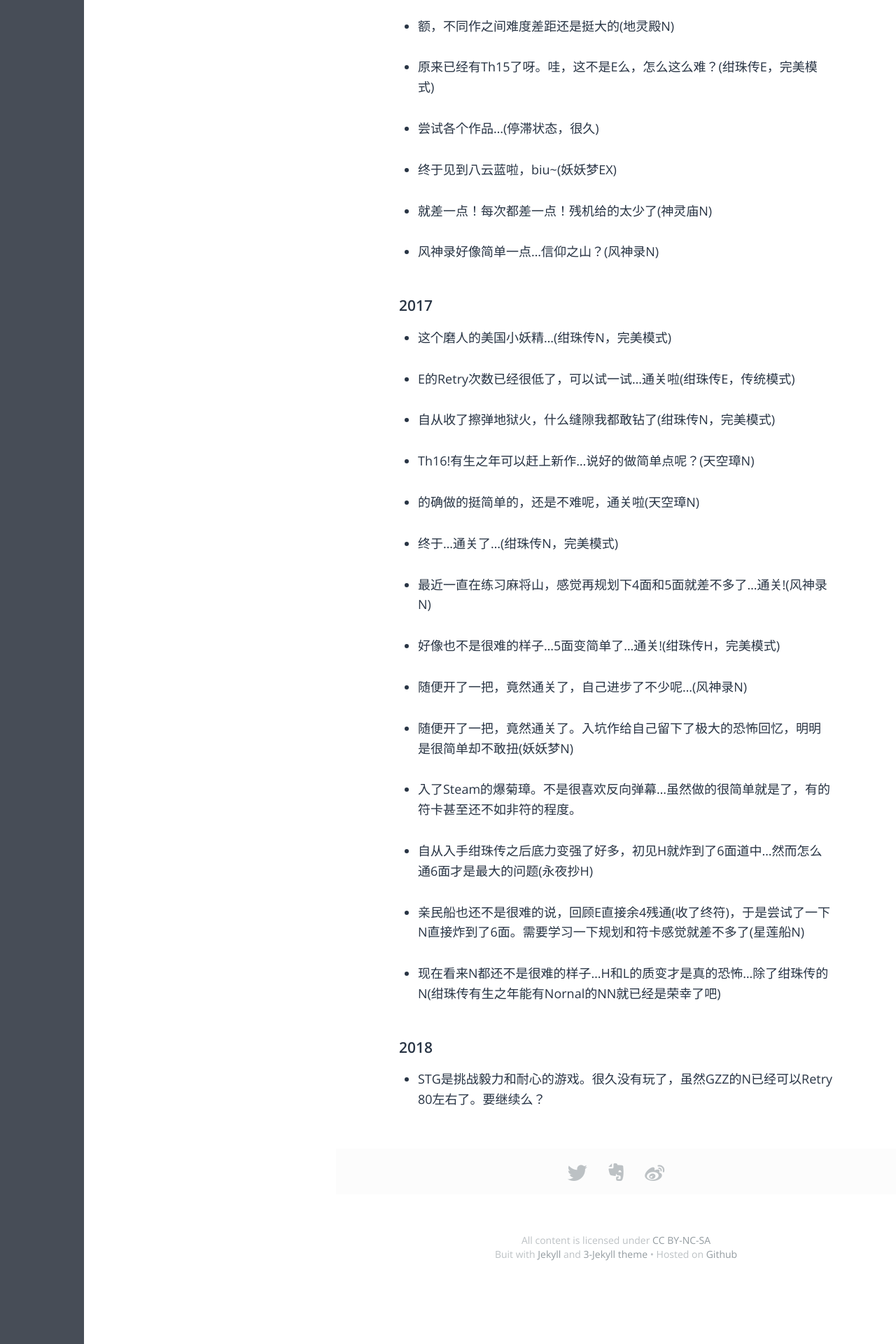
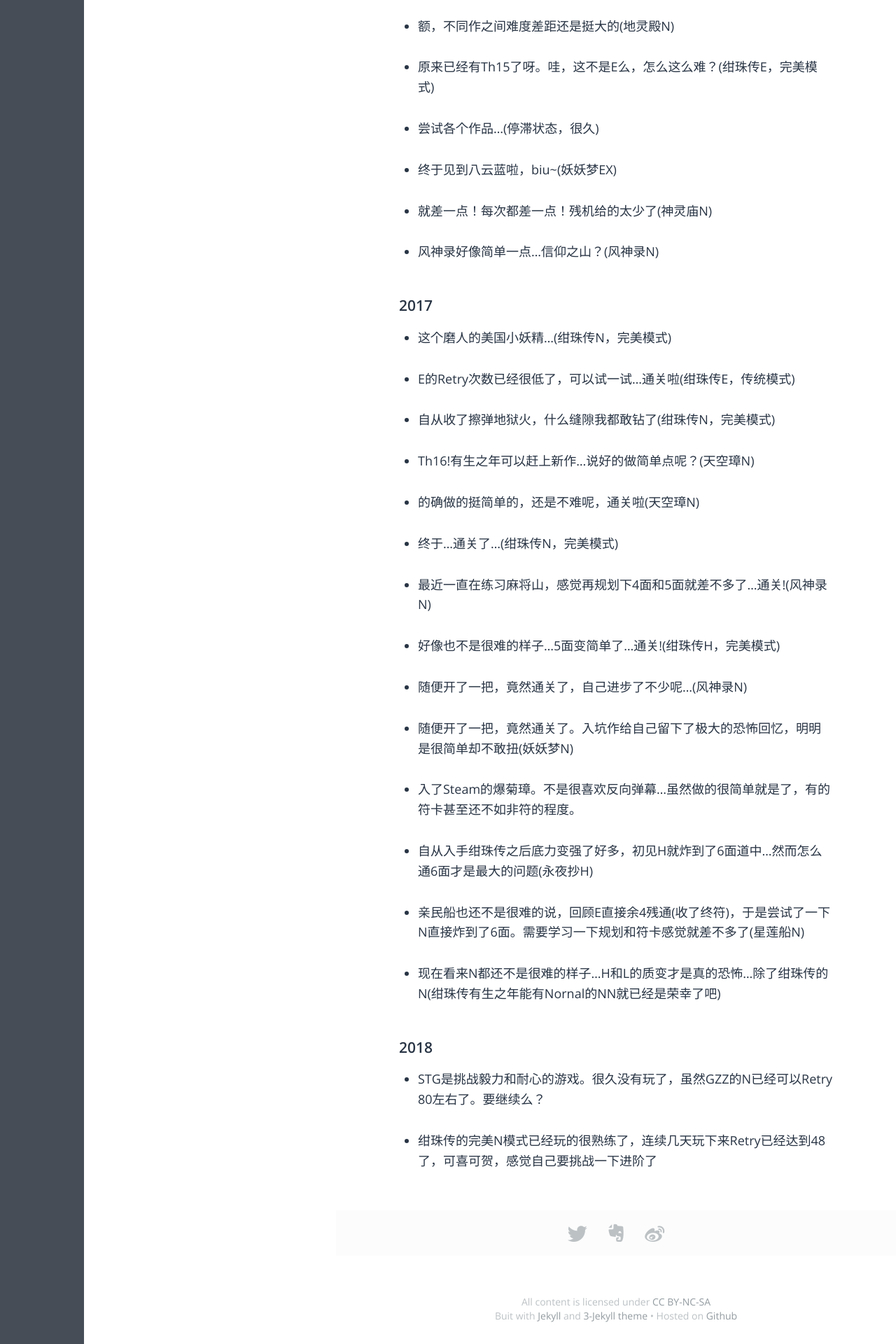
Before and after one commit to irisu-white/irisu-white.github.io, a Jekyll site: the page built from _posts/TouHou/2017-10-15-History-of-me.md, in a window 1280 px wide. Shown: the part 2193-4113 px from the top of the page at 70% size. Built offline with Jekyll 4.4.1, drawn with Linux system fonts in a browser that asks for light colours; some web fonts are replaced.

Commit message:
Update 2017-10-15-History-of-me.md

```diff
--- a/_posts/TouHou/2017-10-15-History-of-me.md
+++ b/_posts/TouHou/2017-10-15-History-of-me.md
@@ -111,3 +111,5 @@
 ### 2018
 
 * STG是挑战毅力和耐心的游戏。很久没有玩了，虽然GZZ的N已经可以Retry 80左右了。要继续么？
+
+* 绀珠传的完美N模式已经玩的很熟练了，连续几天玩下来Retry已经达到48了，可喜可贺，感觉自己要挑战一下进阶了
```
